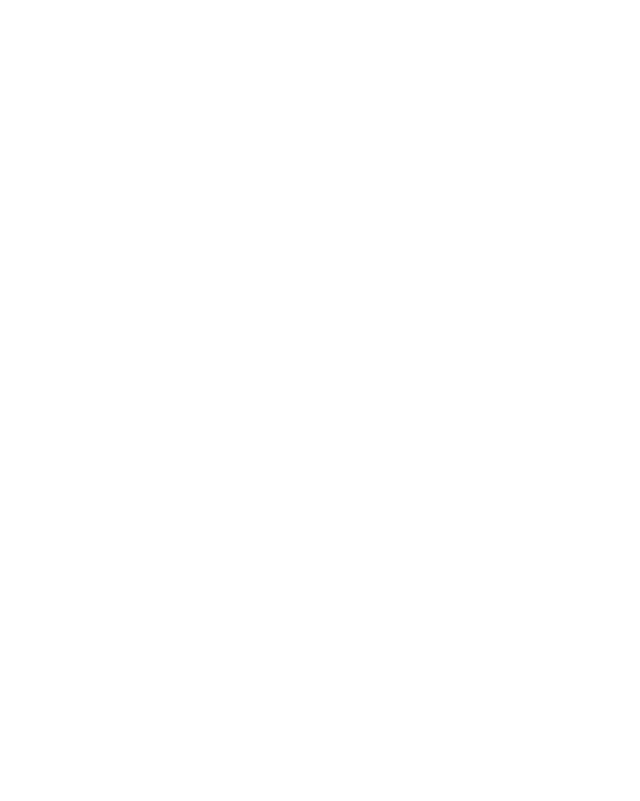
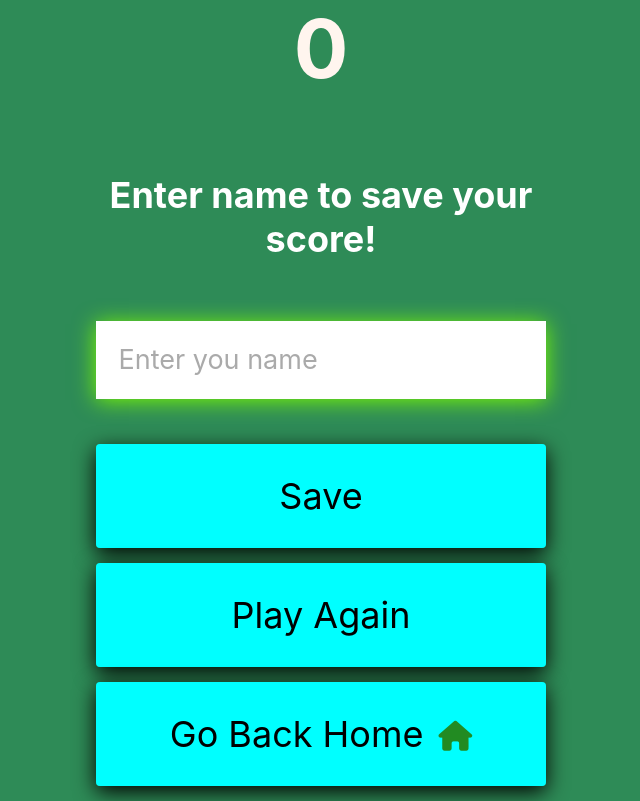
Before and after one commit to Trane7/Ultimate-quizer, a plain HTML site: page end.html in a window 1280 px wide. Shown: the whole page, without its empty margins (319-959 px from the left). Drawn offline with Linux system fonts and the light colour scheme.

Commit message:
added end page styles to style.css

```diff
--- a/assets/style.css
+++ b/assets/style.css
@@ -93,3 +93,47 @@ h2 {
     font-size: 2.5rem;
     margin-left: 1rem;
 }
+
+/*  End Page CSS */
+.end-form-container {
+    width: 100%;
+    display: flex;
+    flex-direction: column;
+    align-items: center;
+    max-width: 30rem;
+}
+
+input {
+    margin-bottom: 1rem;
+    width: 20rem;
+    padding: 1.5rem;
+    font-size: 1.8rem;
+    border: none;
+    box-shadow: 0 0.1rem 1.4rem 0 lawngreen;
+}
+
+input::placeholder {
+    color: #aaa;
+}
+
+#username {
+    margin-bottom: 3rem;
+    width: 100%;
+    outline: none;
+}
+
+#end-text {
+    font-size: 2.4rem;
+    color: #fff;
+    text-align: center;
+}
+
+#saveScoreBtn {
+    border: none;
+}
+
+.fa-home {
+    margin-left: 1rem;
+    font-size: 2rem;
+    color: forestgreen;
+}
--- a/end.html
+++ b/end.html
@@ -0,0 +1,25 @@
+<!DOCTYPE html>
+<html lang="en">
+<head>
+    <meta charset="UTF-8">
+    <meta http-equiv="X-UA-Compatible" content="IE=edge">
+    <meta name="viewport" content="width=device-width, initial-scale=1.0">
+    <title>Document</title>
+    <link rel="stylesheet" href="./assets/style.css">
+    <script src="https://kit.fontawesome.com/6b26852f8b.js" crossorigin="anonymous"></script>
+</head>
+<body>
+    <div class="container">
+        <div id="end" class="flex-center flex-column">
+            <h1 id="finalScore">0</h1>
+            <form class="end-form-container">
+                <h2 id="end-text">Enter name to save your score!</h2>
+                <input type="text" name="name" id="username" placeholder="Enter you name">
+                <button class="btn" id="saveScoreBtn" type="submit" onclick="saveHighScore(event)" disabled>Save</button>
+            </form>
+            <a href="./game.html" class="btn">Play Again</a>
+            <a href="./game.html" class="btn">Go Back Home<i class="fas fa-home"></i></a>
+        </div>
+    </div>
+</body>
+</html>
```
